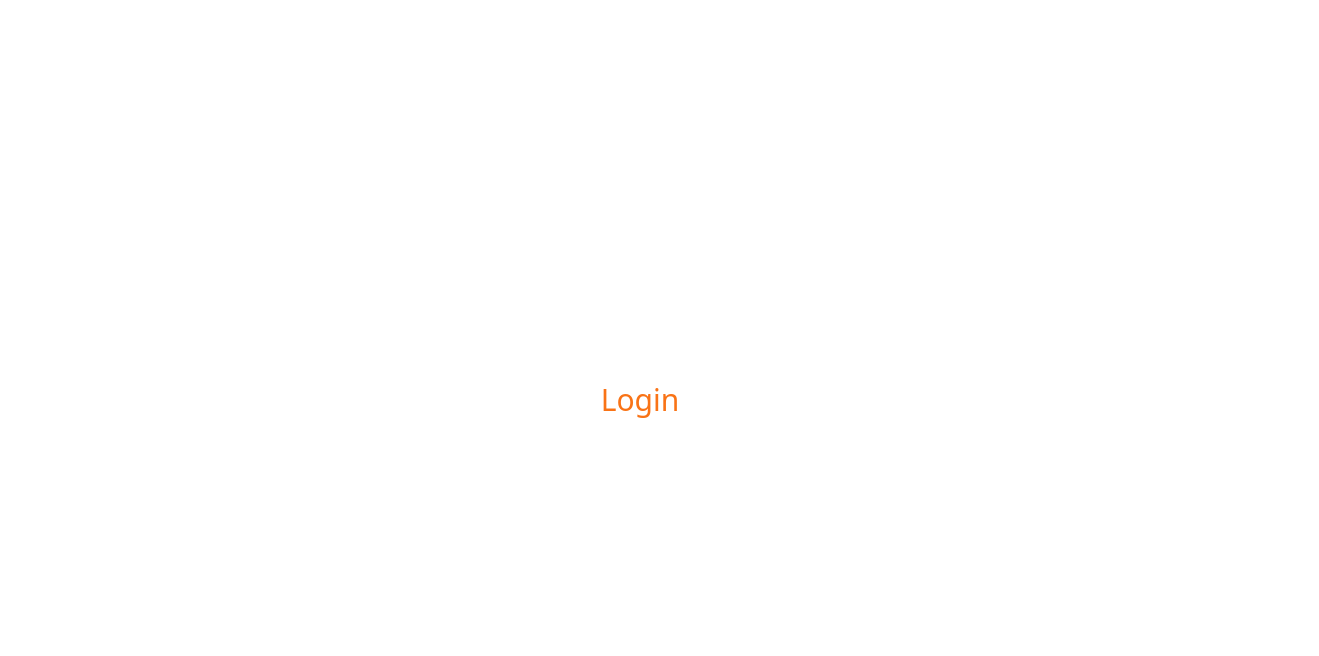
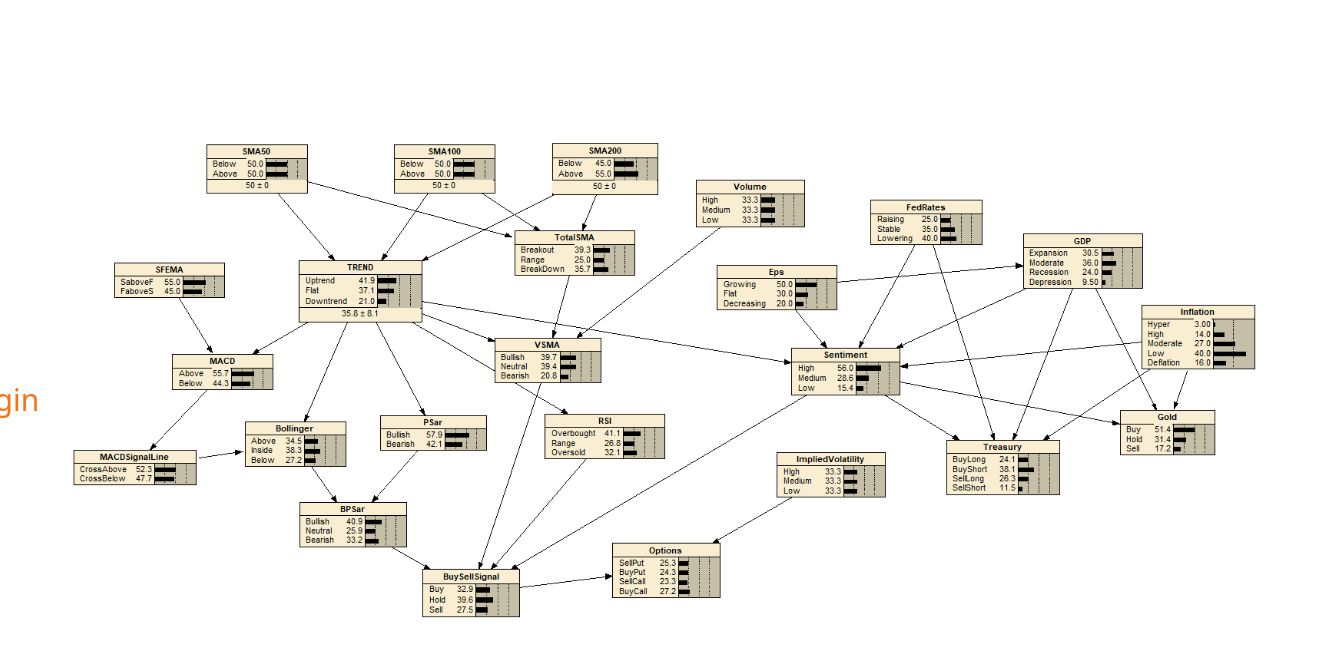
Before and after one commit to MarcoBofa/TradeIt, a Next.js app: page /Login in a window 1280 px wide. Shown: the top 656 px of the page, 1319 px wide, since content can reach past the window. Built offline with nearby package versions, Linux system fonts and the light colour scheme.

Commit message:
minor fixes

```diff
--- a/pages/Login.tsx
+++ b/pages/Login.tsx
@@ -1,9 +1,17 @@
 import "../app/globals.css";
+import Image from "next/image";
 
 const Login = () => {
   return (
     <div className="flex items-center justify-center min-h-screen">
       <h1 className="text-orange-500 text-3xl">Login</h1>
+      <Image
+        className="rounded-3xl mb-5"
+        src="/bn.png"
+        alt="Description of Image"
+        width={2000}
+        height={2000}
+      />
     </div>
   );
 };
```
Also changed, not shown: public/bn.png (added).
